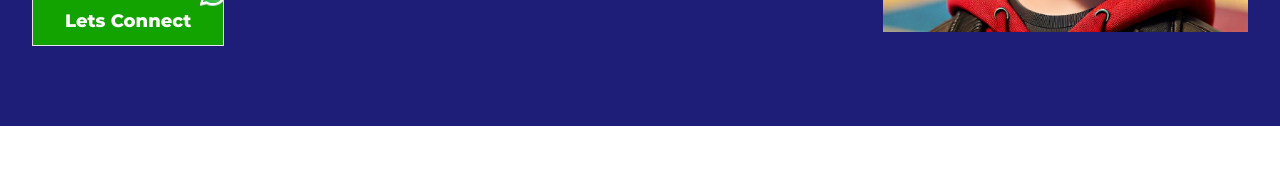
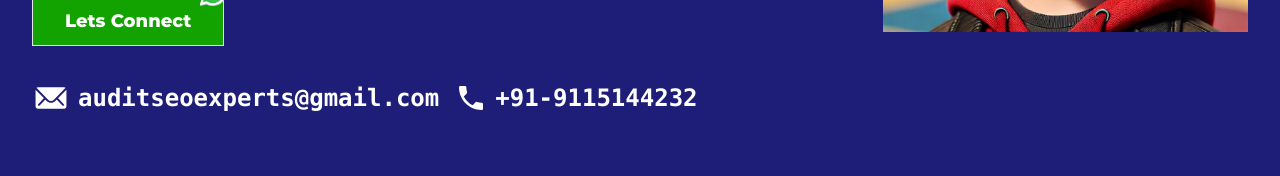
Before and after one commit to webuiexpert/husan-chand, a React (Create React App) app: page / in a window 1280 px wide. Shown: the part 471-647 px from the top of the page. Built offline with nearby package versions, Linux system fonts and the light colour scheme.

Commit message:
add email and phone links in hero section

```diff
--- a/src/components/HeroSection.jsx
+++ b/src/components/HeroSection.jsx
@@ -2,6 +2,9 @@ import React from "react";
 import PersonalImage from "../assets/pankaj-img.png";
 import { PopupButton } from "react-calendly";
 import { motion } from "framer-motion"
+import { IoIosMail } from "react-icons/io";
+import { MdLocalPhone } from "react-icons/md";
+
 
 
 function HeroSection() {
@@ -75,6 +78,10 @@ function HeroSection() {
             />
           </div>
         </div>
+        <div className="contact-links flex gap-4 mt-6">
+        <a href="mailto:auditseoexperts@gmail.com" className="flex gap-2 text-[38px] items-center"> <IoIosMail /> <p className="text-[24px] font-mono hover:underline duration-500">auditseoexperts@gmail.com</p></a>
+        <a href="tel:+91-9115144232" className="flex gap-2 text-[32px] items-center">  <MdLocalPhone /> <p className="text-[24px] font-mono hover:underline duration-500">+91-9115144232</p></a>
+        </div>
       </ motion.div>
       <motion.div initial={{x:100}} animate={{ x: 0 }}
   transition={{ ease: "easeOut", duration: 2 }} className="personalImg lg:w-[30%] md:w-[40%] w-full">
```
